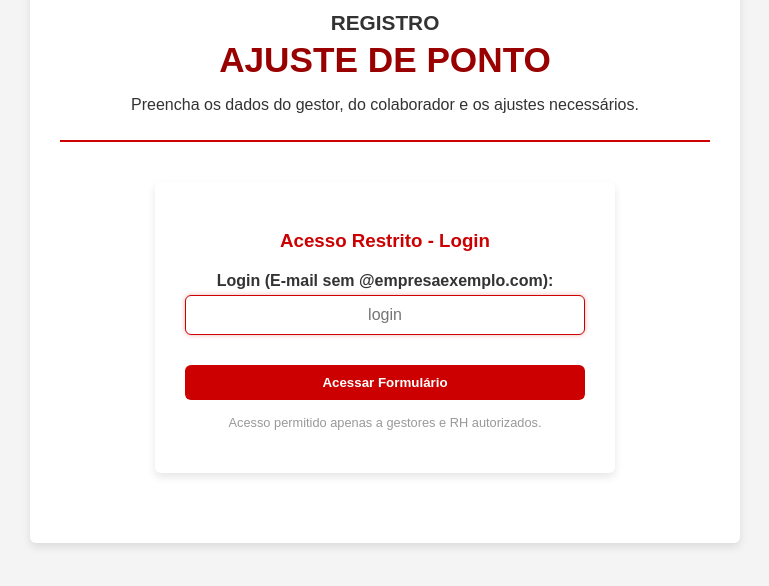
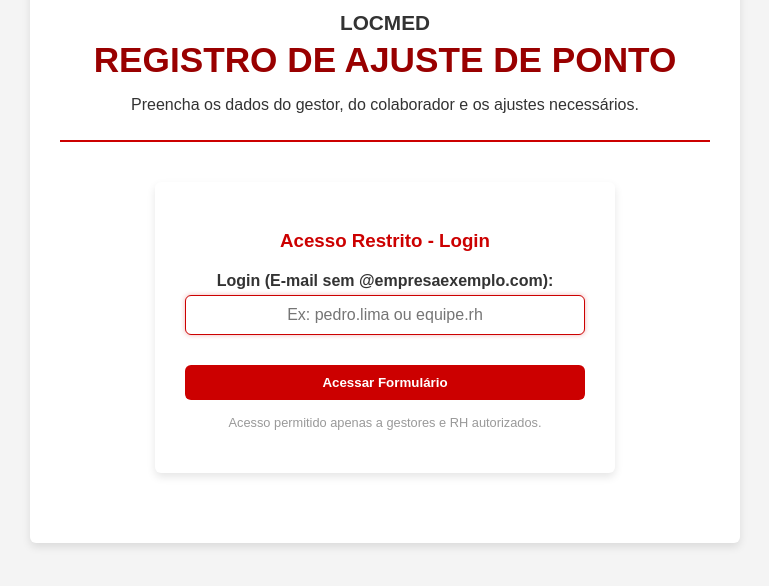
Before and after one commit to locmedrhdp/ponto, a website: page index.html in a window 1280 px wide. Shown: the part 112-698 px from the top of the page, without its empty margins (255-1024 px from the left). Drawn offline with Linux system fonts and the light colour scheme.

Commit message:
Update index.html

```diff
--- a/index.html
+++ b/index.html
@@ -378,8 +378,8 @@
         <header>
             <img src="assets/logo_locmed.png" alt="Logo Locmed" class="header-logo">
 
-            <h1>REGISTRO</h1>
-            <h2>AJUSTE DE PONTO</h2>
+            <h1>LOCMED</h1>
+            <h2>REGISTRO DE AJUSTE DE PONTO</h2>
             <p>Preencha os dados do gestor, do colaborador e os ajustes necessários.</p>
         </header>
 
@@ -389,7 +389,7 @@
             <h3>Acesso Restrito - Login</h3>
             <div class="form-group">
                 <label for="loginInput">Login (E-mail sem @empresaexemplo.com):</label>
-                <input type="text" id="loginInput" placeholder="login" required autofocus>
+                <input type="text" id="loginInput" placeholder="Ex: pedro.lima ou equipe.rh" required autofocus>
             </div>
             <button type="button" onclick="handleLogin()">Acessar Formulário</button>
             <p style="font-size: 0.8em; color: #999; margin-top: 15px;">Acesso permitido apenas a gestores e RH autorizados.</p>
@@ -553,8 +553,8 @@
         const emailGestorInput = document.getElementById('emailGestor');
         const filialSelect = document.getElementById('filialSelect');
 
-        // --- NOVO: Login do RH ---
-        const HR_LOGIN = 'rh.acesso';
+        // --- NOVO: Login do RH (AGORA DEFINIDO COMO 'equipe.rh') ---
+        const HR_LOGIN = 'equipe.rh';
 
         // --- LISTA DE GESTORES AUTORIZADOS PARA LOGIN ---
         const authorizedUsers = {
```
